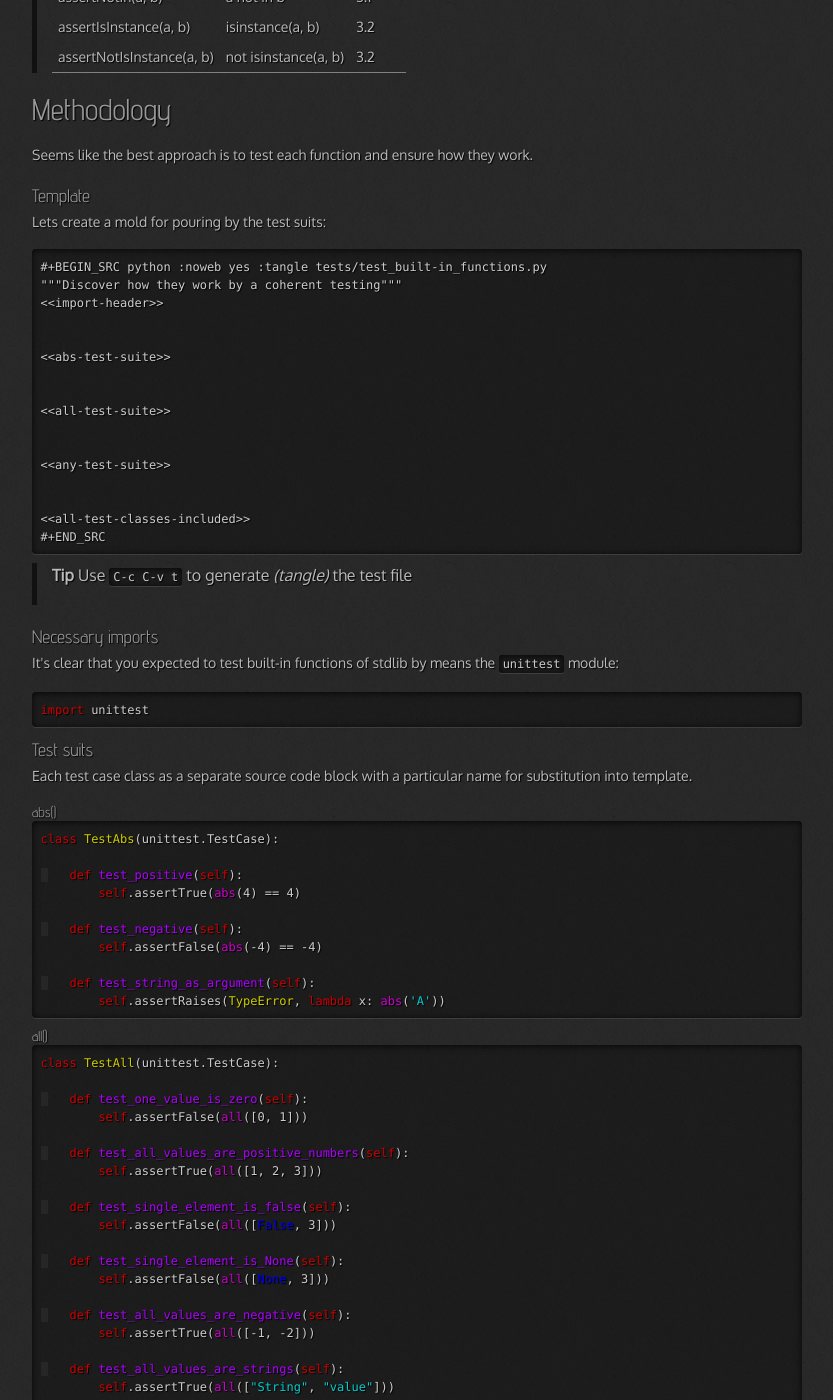
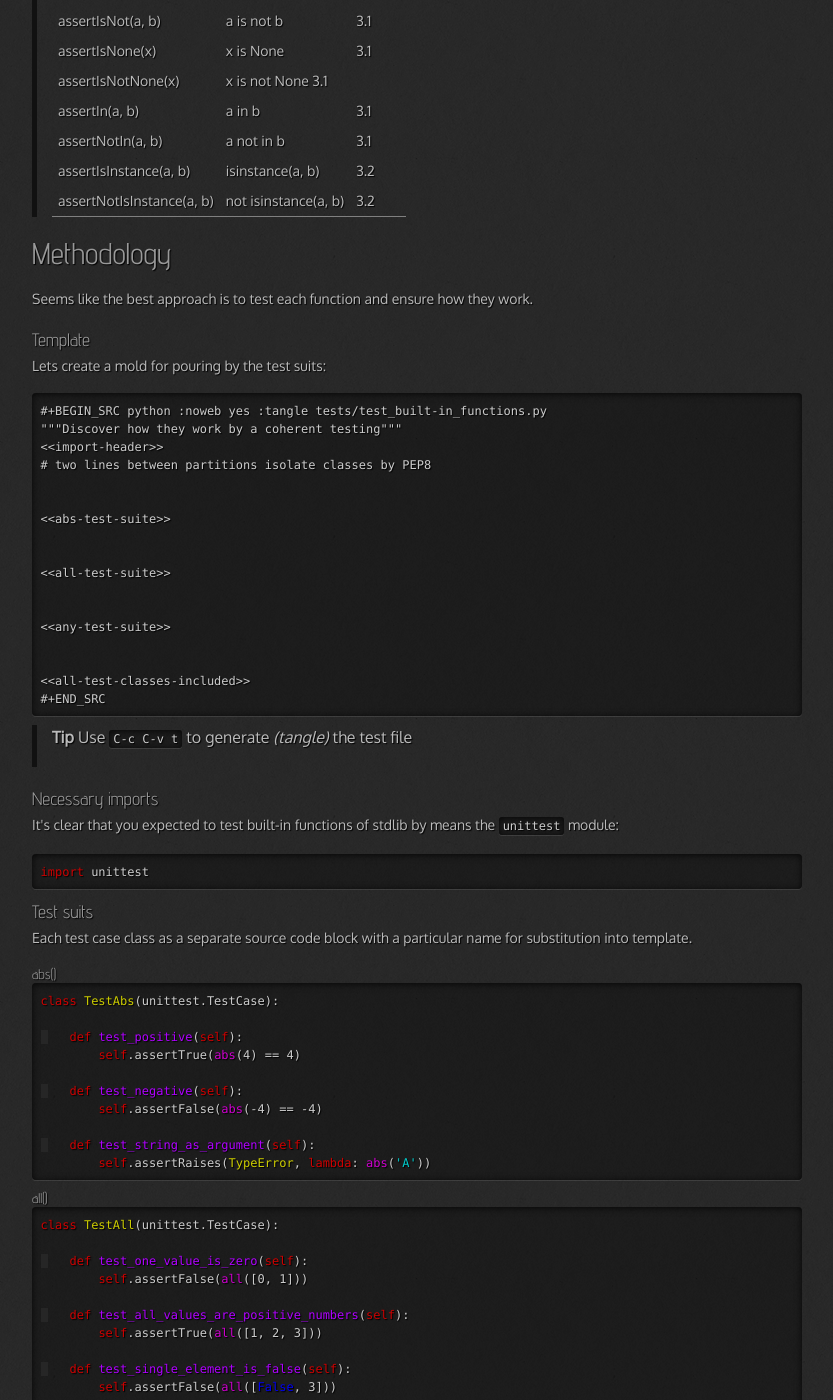
Before and after one commit to 0--key/0--key.github.io, a Jekyll site: the page built from _posts/2016-09-13-python-built-in-functions.html, in a window 1280 px wide and 1400 px high, scrolled down 1606 px. Shown: the whole window, without its empty margins (23-856 px from the left). Built offline with Jekyll 4.4.1, drawn with Linux system fonts in a browser that asks for light colours; nearby versions of some CDN libraries; comment, search, counter and statistics services are not loaded; some of the changed text lies outside the part shown.

Commit message:
Few truistic enhancements

```diff
--- a/_posts/2016-09-13-python-built-in-functions.html
+++ b/_posts/2016-09-13-python-built-in-functions.html
@@ -21,11 +21,22 @@
 <ul>
 <li><a href="#orgheadline6">Template</a></li>
 <li><a href="#orgheadline7">Necessary imports</a></li>
-<li><a href="#orgheadline8">Test suits</a></li>
-<li><a href="#orgheadline9">Test runner</a></li>
+<li><a href="#orgheadline8">Test suits</a>
+<ul>
+<li><a href="#orgheadline9">abs()</a></li>
+<li><a href="#orgheadline10">all()</a></li>
+<li><a href="#orgheadline11">any()</a></li>
+<li><a href="#orgheadline12">ascii()</a></li>
+<li><a href="#orgheadline13">bin()</a></li>
+<li><a href="#orgheadline14">bool()</a></li>
+<li><a href="#orgheadline15">bytearray()</a></li>
+<li><a href="#orgheadline16">bytes()</a></li>
 </ul>
 </li>
-<li><a href="#orgheadline10">Conclusion</a></li>
+<li><a href="#orgheadline17">Test runner</a></li>
+</ul>
+</li>
+<li><a href="#orgheadline18">Conclusion</a></li>
 </ul>
 </div>
 </div>
@@ -318,7 +329,8 @@
 <h2 id="orgheadline5">Methodology</h2>
 <div class="outline-text-2" id="text-orgheadline5">
 <p>
-Seems like the best approach is to test each function and ensure how they work.
+Seems like the best approach is to test each function and ensure how
+they work.
 </p>
 </div>
 
@@ -333,6 +345,7 @@
 #+BEGIN_SRC python :noweb yes :tangle tests/test_built-in_functions.py
 """Discover how they work by a coherent testing"""
 &lt;&lt;import-header&gt;&gt;
+# two lines between partitions isolate classes by PEP8
 
 
 &lt;&lt;abs-test-suite&gt;&gt;
@@ -381,9 +394,9 @@
 </p>
 </div>
 
-<div id="outline-container-orgheadline11" class="outline-4">
-<h4 id="orgheadline11">abs()</h4>
-<div class="outline-text-4" id="text-orgheadline11">
+<div id="outline-container-orgheadline9" class="outline-4">
+<h4 id="orgheadline9">abs()</h4>
+<div class="outline-text-4" id="text-orgheadline9">
 <div class="org-src-container">
 
 <pre class="src src-python" id="orgsrcblock2"><span style="color: #cd0000;">class</span> <span style="color: #cdcd00;">TestAbs</span>(unittest.TestCase):
@@ -395,15 +408,15 @@
         <span style="color: #cd0000;">self</span>.assertFalse(<span style="color: #cd00cd;">abs</span>(-4) == -4)
 
 <span style="color: #00ff00; background-color: #262626;"> </span>   <span style="color: #cd0000;">def</span> <span style="color: #af00ff;">test_string_as_argument</span>(<span style="color: #cd0000;">self</span>):
-        <span style="color: #cd0000;">self</span>.assertRaises(<span style="color: #cdcd00;">TypeError</span>, <span style="color: #cd0000;">lambda</span> x: <span style="color: #cd00cd;">abs</span>(<span style="color: #00cdcd;">'A'</span>))
+        <span style="color: #cd0000;">self</span>.assertRaises(<span style="color: #cdcd00;">TypeError</span>, <span style="color: #cd0000;">lambda</span>: <span style="color: #cd00cd;">abs</span>(<span style="color: #00cdcd;">'A'</span>))
 </pre>
 </div>
 </div>
 </div>
 
-<div id="outline-container-orgheadline12" class="outline-4">
-<h4 id="orgheadline12">all()</h4>
-<div class="outline-text-4" id="text-orgheadline12">
+<div id="outline-container-orgheadline10" class="outline-4">
+<h4 id="orgheadline10">all()</h4>
+<div class="outline-text-4" id="text-orgheadline10">
 <div class="org-src-container">
 
 <pre class="src src-python" id="orgsrcblock3"><span style="color: #cd0000;">class</span> <span style="color: #cdcd00;">TestAll</span>(unittest.TestCase):
@@ -436,20 +449,20 @@
         <span style="color: #cd0000;">self</span>.assertTrue(<span style="color: #cd00cd;">all</span>(<span style="color: #00cdcd;">'l'</span>) <span style="color: #cd0000;">and</span> <span style="color: #cd00cd;">all</span>(<span style="color: #00cdcd;">'low'</span>) <span style="color: #cd0000;">and</span> <span style="color: #cd00cd;">all</span>(<span style="color: #00cdcd;">'at the'</span>))
 
 <span style="color: #00ff00; background-color: #262626;"> </span>   <span style="color: #cd0000;">def</span> <span style="color: #af00ff;">test_non_iter_argument</span>(<span style="color: #cd0000;">self</span>):
-        <span style="color: #cd0000;">self</span>.assertRaises(<span style="color: #cdcd00;">TypeError</span>, <span style="color: #cd0000;">lambda</span> x: <span style="color: #cd00cd;">all</span>(11))
+        <span style="color: #cd0000;">self</span>.assertRaises(<span style="color: #cdcd00;">TypeError</span>, <span style="color: #cd0000;">lambda</span>: <span style="color: #cd00cd;">all</span>(11))
 
 <span style="color: #00ff00; background-color: #262626;"> </span>   <span style="color: #ff0087;"># </span><span style="color: #ff0087;">assertRaises(exception, callable, *args, **kwds)</span>
 
 <span style="color: #00ff00; background-color: #262626;"> </span>   <span style="color: #cd0000;">def</span> <span style="color: #af00ff;">test_bool_argument</span>(<span style="color: #cd0000;">self</span>):
-        <span style="color: #cd0000;">self</span>.assertRaises(<span style="color: #cdcd00;">TypeError</span>, <span style="color: #cd0000;">lambda</span> x: <span style="color: #cd00cd;">all</span>(<span style="color: #0000ee;">True</span>))
+        <span style="color: #cd0000;">self</span>.assertRaises(<span style="color: #cdcd00;">TypeError</span>, <span style="color: #cd0000;">lambda</span>: <span style="color: #cd00cd;">all</span>(<span style="color: #0000ee;">True</span>))
 </pre>
 </div>
 </div>
 </div>
 
-<div id="outline-container-orgheadline13" class="outline-4">
-<h4 id="orgheadline13">any()</h4>
-<div class="outline-text-4" id="text-orgheadline13">
+<div id="outline-container-orgheadline11" class="outline-4">
+<h4 id="orgheadline11">any()</h4>
+<div class="outline-text-4" id="text-orgheadline11">
 <div class="org-src-container">
 
 <pre class="src src-python" id="orgsrcblock4"><span style="color: #cd0000;">class</span> <span style="color: #cdcd00;">TestAny</span>(unittest.TestCase):
@@ -473,9 +486,9 @@
 </div>
 </div>
 
-<div id="outline-container-orgheadline14" class="outline-4">
-<h4 id="orgheadline14">ascii()</h4>
-<div class="outline-text-4" id="text-orgheadline14">
+<div id="outline-container-orgheadline12" class="outline-4">
+<h4 id="orgheadline12">ascii()</h4>
+<div class="outline-text-4" id="text-orgheadline12">
 <div class="org-src-container">
 
 <pre class="src src-python" id="orgsrcblock5"><span style="color: #cd0000;">class</span> <span style="color: #cdcd00;">TestAscii</span>(unittest.TestCase):
@@ -493,24 +506,24 @@
         <span style="color: #cd0000;">self</span>.assertNotEqual(<span style="color: #cd00cd;">ascii</span>({<span style="color: #00cdcd;">"first"</span>: 1, <span style="color: #00cdcd;">"second"</span>: 2}),
                             <span style="color: #00cdcd;">'{"second": 2, "first": 1}'</span>)
 
-<span style="color: #00ff00; background-color: #262626;"> </span>   <span style="color: #ff0087;"># </span><span style="color: #ff0087;">tests below have a hidden caveat: it passes SOMETIMES</span>
-<span style="color: #00ff00; background-color: #262626;"> </span>   <span style="color: #ff0087;"># </span><span style="color: #ff0087;">due unpredicted dictionary sequence</span>
+<span style="color: #ff0087;"># </span><span style="color: #ff0087;">tests below have a HIDDEN CAVEAT: it might pass SOMETIMES</span>
+<span style="color: #ff0087;"># </span><span style="color: #ff0087;">due undefined dictionary sequence</span>
 
-<span style="color: #00ff00; background-color: #262626;"> </span>   <span style="color: #ff0087;"># </span><span style="color: #ff0087;">def test_dict_convertation_single_quotes_ordered(self):</span>
-<span style="color: #00ff00; background-color: #262626;"> </span>   <span style="color: #ff0087;">#     </span><span style="color: #ff0087;">self.assertNotEqual(ascii({"first": 1, "second": 2}),</span>
-<span style="color: #00ff00; background-color: #262626;"> </span>   <span style="color: #ff0087;">#                         </span><span style="color: #ff0087;">"{'first': 1, 'second': 2}")</span>
+<span style="color: #ff0087;"># </span><span style="color: #ff0087;">def test_dict_convertation_single_quotes_ordered(self):</span>
+<span style="color: #ff0087;">#     </span><span style="color: #ff0087;">self.assertNotEqual(ascii({"first": 1, "second": 2}),</span>
+<span style="color: #ff0087;">#                         </span><span style="color: #ff0087;">"{'first': 1, 'second': 2}")</span>
 
-<span style="color: #00ff00; background-color: #262626;"> </span>   <span style="color: #ff0087;"># </span><span style="color: #ff0087;">def test_dict_convertation_single_quotes_unordered(self):</span>
-<span style="color: #00ff00; background-color: #262626;"> </span>   <span style="color: #ff0087;">#     </span><span style="color: #ff0087;">self.assertEqual(ascii({"first": 1, "second": 2}),</span>
-<span style="color: #00ff00; background-color: #262626;"> </span>   <span style="color: #ff0087;">#                      </span><span style="color: #ff0087;">"{'second': 2, 'first': 1}")</span>
+<span style="color: #ff0087;"># </span><span style="color: #ff0087;">def test_dict_convertation_single_quotes_unordered(self):</span>
+<span style="color: #ff0087;">#     </span><span style="color: #ff0087;">self.assertEqual(ascii({"first": 1, "second": 2}),</span>
+<span style="color: #ff0087;">#                      </span><span style="color: #ff0087;">"{'second': 2, 'first': 1}")</span>
 </pre>
 </div>
 </div>
 </div>
 
-<div id="outline-container-orgheadline15" class="outline-4">
-<h4 id="orgheadline15">bin()</h4>
-<div class="outline-text-4" id="text-orgheadline15">
+<div id="outline-container-orgheadline13" class="outline-4">
+<h4 id="orgheadline13">bin()</h4>
+<div class="outline-text-4" id="text-orgheadline13">
 <div class="org-src-container">
 
 <pre class="src src-python" id="orgsrcblock6"><span style="color: #cd0000;">class</span> <span style="color: #cdcd00;">TestBin</span>(unittest.TestCase):
@@ -522,24 +535,24 @@
         <span style="color: #cd0000;">self</span>.assertEqual(<span style="color: #cd00cd;">bin</span>(-16), <span style="color: #00cdcd;">'-0b10000'</span>)
 
 <span style="color: #00ff00; background-color: #262626;"> </span>   <span style="color: #cd0000;">def</span> <span style="color: #af00ff;">test_string_as_argument</span>(<span style="color: #cd0000;">self</span>):
-        <span style="color: #cd0000;">self</span>.assertRaises(<span style="color: #cdcd00;">TypeError</span>, <span style="color: #cd0000;">lambda</span> x: <span style="color: #cd00cd;">bin</span>(<span style="color: #00cdcd;">"A"</span>))
+        <span style="color: #cd0000;">self</span>.assertRaises(<span style="color: #cdcd00;">TypeError</span>, <span style="color: #cd0000;">lambda</span>: <span style="color: #cd00cd;">bin</span>(<span style="color: #00cdcd;">"A"</span>))
 
 <span style="color: #00ff00; background-color: #262626;"> </span>   <span style="color: #cd0000;">def</span> <span style="color: #af00ff;">test_float_as_argument</span>(<span style="color: #cd0000;">self</span>):
-        <span style="color: #cd0000;">self</span>.assertRaises(<span style="color: #cdcd00;">TypeError</span>, <span style="color: #cd0000;">lambda</span> x: <span style="color: #cd00cd;">bin</span>(16.3))
+        <span style="color: #cd0000;">self</span>.assertRaises(<span style="color: #cdcd00;">TypeError</span>, <span style="color: #cd0000;">lambda</span>: <span style="color: #cd00cd;">bin</span>(16.3))
 </pre>
 </div>
 </div>
 </div>
 
-<div id="outline-container-orgheadline16" class="outline-4">
-<h4 id="orgheadline16">bool()</h4>
-<div class="outline-text-4" id="text-orgheadline16">
+<div id="outline-container-orgheadline14" class="outline-4">
+<h4 id="orgheadline14">bool()</h4>
+<div class="outline-text-4" id="text-orgheadline14">
 <div class="org-src-container">
 
 <pre class="src src-python" id="orgsrcblock7"><span style="color: #cd0000;">class</span> <span style="color: #cdcd00;">TestBool</span>(unittest.TestCase):
 
 <span style="color: #00ff00; background-color: #262626;"> </span>   <span style="color: #cd0000;">def</span> <span style="color: #af00ff;">test_numeric_argument</span>(<span style="color: #cd0000;">self</span>):
-        <span style="color: #cd0000;">self</span>.assertTrue(<span style="color: #cd00cd;">bool</span>(1) <span style="color: #cd0000;">and</span> <span style="color: #cd00cd;">bool</span>(-2))
+        <span style="color: #cd0000;">self</span>.assertTrue(<span style="color: #cd00cd;">bool</span>(1) <span style="color: #cd0000;">and</span> <span style="color: #cd00cd;">bool</span>(-2) <span style="color: #cd0000;">and</span> <span style="color: #cd00cd;">bool</span>(1.3))
 
 <span style="color: #00ff00; background-color: #262626;"> </span>   <span style="color: #cd0000;">def</span> <span style="color: #af00ff;">test_zero_or_false_argument</span>(<span style="color: #cd0000;">self</span>):
         <span style="color: #cd0000;">self</span>.assertFalse(<span style="color: #cd00cd;">bool</span>(0) <span style="color: #cd0000;">and</span> <span style="color: #cd00cd;">bool</span>(<span style="color: #0000ee;">False</span>))
@@ -547,38 +560,38 @@
 <span style="color: #00ff00; background-color: #262626;"> </span>   <span style="color: #cd0000;">def</span> <span style="color: #af00ff;">test_string_as_argument</span>(<span style="color: #cd0000;">self</span>):
         <span style="color: #cd0000;">self</span>.assertTrue(<span style="color: #cd00cd;">bool</span>(<span style="color: #00cdcd;">"Abc"</span>))
 
-<span style="color: #00ff00; background-color: #262626;"> </span>   <span style="color: #cd0000;">def</span> <span style="color: #af00ff;">test_mixed_arguments</span>(<span style="color: #cd0000;">self</span>):
+<span style="color: #00ff00; background-color: #262626;"> </span>   <span style="color: #cd0000;">def</span> <span style="color: #af00ff;">test_mixed_arguments_list</span>(<span style="color: #cd0000;">self</span>):
         <span style="color: #cd0000;">self</span>.assertTrue(<span style="color: #cd00cd;">bool</span>([<span style="color: #00cdcd;">"A"</span>, <span style="color: #0000ee;">False</span>]))
 </pre>
 </div>
 </div>
 </div>
 
-<div id="outline-container-orgheadline17" class="outline-4">
-<h4 id="orgheadline17">bytearray()</h4>
-<div class="outline-text-4" id="text-orgheadline17">
+<div id="outline-container-orgheadline15" class="outline-4">
+<h4 id="orgheadline15">bytearray()</h4>
+<div class="outline-text-4" id="text-orgheadline15">
 <div class="org-src-container">
 
 <pre class="src src-python" id="orgsrcblock8"><span style="color: #cd0000;">class</span> <span style="color: #cdcd00;">TestByteArray</span>(unittest.TestCase):
 <span style="color: #00ff00; background-color: #262626;"> </span>   <span style="color: #cd0000;">def</span> <span style="color: #af00ff;">setUp</span>(<span style="color: #cd0000;">self</span>):
         <span style="color: #cd0000;">self</span>.seq = <span style="color: #cd00cd;">bytearray</span>([0x13, 0x00, 0x00, 0x07, 0x08, 0x00])
 
-<span style="color: #00ff00; background-color: #262626;"> </span>   <span style="color: #cd0000;">def</span> <span style="color: #af00ff;">test_iterable_of_bytes</span>(<span style="color: #cd0000;">self</span>):
+<span style="color: #00ff00; background-color: #262626;"> </span>   <span style="color: #cd0000;">def</span> <span style="color: #af00ff;">test_as_iterable_of_bytes</span>(<span style="color: #cd0000;">self</span>):
         <span style="color: #cd0000;">self</span>.assertEqual(<span style="color: #cd0000;">self</span>.seq.pop(), 0)
         <span style="color: #cd0000;">self</span>.assertEqual(<span style="color: #cd0000;">self</span>.seq.pop(), 8)
 
-<span style="color: #00ff00; background-color: #262626;"> </span>   <span style="color: #cd0000;">def</span> <span style="color: #af00ff;">test_pop_the_last_item</span>(<span style="color: #cd0000;">self</span>):
+<span style="color: #00ff00; background-color: #262626;"> </span>   <span style="color: #cd0000;">def</span> <span style="color: #af00ff;">test_add_and_pop_item</span>(<span style="color: #cd0000;">self</span>):
         <span style="color: #cd0000;">self</span>.seq.append(0x09)
         <span style="color: #cd0000;">self</span>.assertEqual(<span style="color: #cd0000;">self</span>.seq.pop(), 9)
 
 <span style="color: #00ff00; background-color: #262626;"> </span>   <span style="color: #cd0000;">def</span> <span style="color: #af00ff;">test_string_as_argument</span>(<span style="color: #cd0000;">self</span>):
         <span style="color: #cd0000;">self</span>.assertRaises(<span style="color: #cdcd00;">TypeError</span>, <span style="color: #cd0000;">lambda</span>: <span style="color: #cd0000;">self</span>.seq.append(<span style="color: #00cdcd;">'Foo'</span>))
-        <span style="color: #ff0087;"># </span><span style="color: #ff0087;">it's array of integers from zero to 255</span>
+        <span style="color: #ff0087;"># </span><span style="color: #ff0087;">it's should be an array of integers from zero to 255</span>
 
 <span style="color: #00ff00; background-color: #262626;"> </span>   <span style="color: #cd0000;">def</span> <span style="color: #af00ff;">test_unsupported_value</span>(<span style="color: #cd0000;">self</span>):
         <span style="color: #cd0000;">self</span>.assertRaises(<span style="color: #cdcd00;">ValueError</span>, <span style="color: #cd0000;">lambda</span>: <span style="color: #cd0000;">self</span>.seq.append(0x257))
 
-<span style="color: #00ff00; background-color: #262626;"> </span>   <span style="color: #cd0000;">def</span> <span style="color: #af00ff;">test_arbitrary_variable</span>(<span style="color: #cd0000;">self</span>):
+<span style="color: #00ff00; background-color: #262626;"> </span>   <span style="color: #cd0000;">def</span> <span style="color: #af00ff;">test_arbitrary_array_member</span>(<span style="color: #cd0000;">self</span>):
         <span style="color: #cd0000;">self</span>.assertEqual(<span style="color: #cd0000;">self</span>.seq.pop(1), 0)
         <span style="color: #cd0000;">self</span>.assertEqual(<span style="color: #cd0000;">self</span>.seq.pop(1), 0)
         <span style="color: #cd0000;">self</span>.assertEqual(<span style="color: #cd0000;">self</span>.seq.pop(1), 7)
@@ -590,9 +603,9 @@
 </div>
 </div>
 
-<div id="outline-container-orgheadline18" class="outline-4">
-<h4 id="orgheadline18">bytes()</h4>
-<div class="outline-text-4" id="text-orgheadline18">
+<div id="outline-container-orgheadline16" class="outline-4">
+<h4 id="orgheadline16">bytes()</h4>
+<div class="outline-text-4" id="text-orgheadline16">
 <div class="org-src-container">
 
 <pre class="src src-python" id="orgsrcblock9"><span style="color: #cd0000;">class</span> <span style="color: #cdcd00;">TestBytes</span>(unittest.TestCase):
@@ -617,9 +630,10 @@
 </div>
 </div>
 </div>
-<div id="outline-container-orgheadline9" class="outline-3">
-<h3 id="orgheadline9">Test runner</h3>
-<div class="outline-text-3" id="text-orgheadline9">
+
+<div id="outline-container-orgheadline17" class="outline-3">
+<h3 id="orgheadline17">Test runner</h3>
+<div class="outline-text-3" id="text-orgheadline17">
 <p>
 Accustomed unittest as Python module:
 </p>
@@ -643,9 +657,9 @@
 </div>
 
 
-<div id="outline-container-orgheadline10" class="outline-2">
-<h2 id="orgheadline10">Conclusion</h2>
-<div class="outline-text-2" id="text-orgheadline10">
+<div id="outline-container-orgheadline18" class="outline-2">
+<h2 id="orgheadline18">Conclusion</h2>
+<div class="outline-text-2" id="text-orgheadline18">
 <p>
 Now it is totally clear how to compose tests for Python standard
 library testing in a literate programming style.
```
